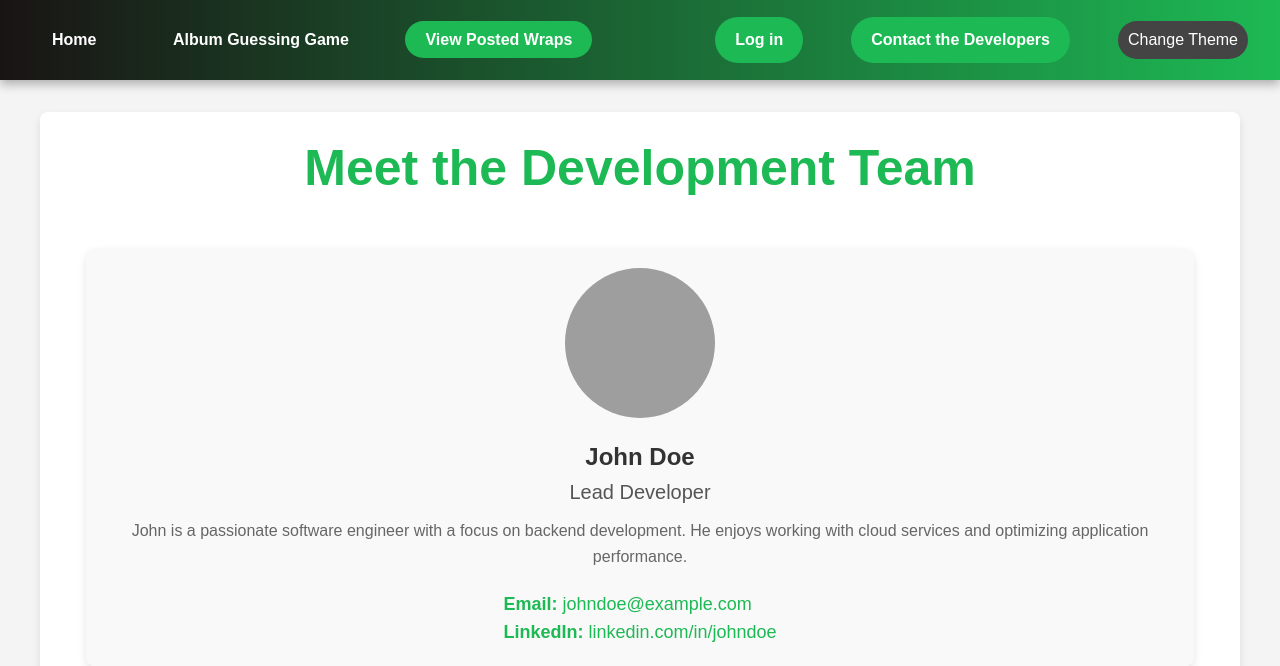
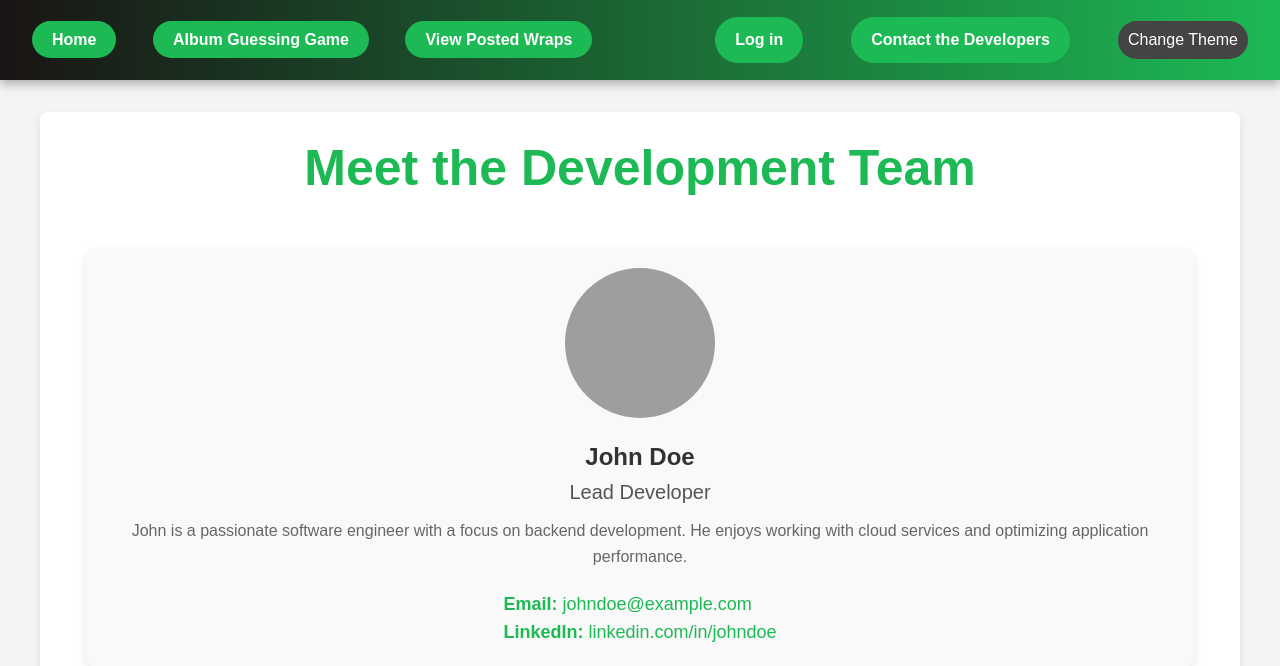
Before and after one commit to AdithyaRajesh1/SpotifyWrapper, a Django app: page /contact/ in a window 1280 px wide. Shown: the top 666 px of the page. Run offline with Django 5.2, Linux system fonts and the light colour scheme; grey boxes are pictures that could not be loaded.

```diff
--- a/Api/templates/base.html
+++ b/Api/templates/base.html
@@ -120,8 +120,8 @@
 <body class="light-theme">
     <nav>
         <div class="nav-links">
-            <a href="{% url 'wrapped_intro' %}">Home</a>
-            <a href="{% url 'game' %}" class="game-link">Album Guessing Game</a>
+            <a href="{% url 'wrapped_intro' %}" class="btn btn-primary">Home</a>
+            <a href="{% url 'game' %}" class="btn btn-primary">Album Guessing Game</a>
             <a href="{% url 'post_list' %}" class="btn btn-primary">View Posted Wraps</a>
             <!-- Google Translate widget -->
             <div id="google_translate_element"></div>
```
